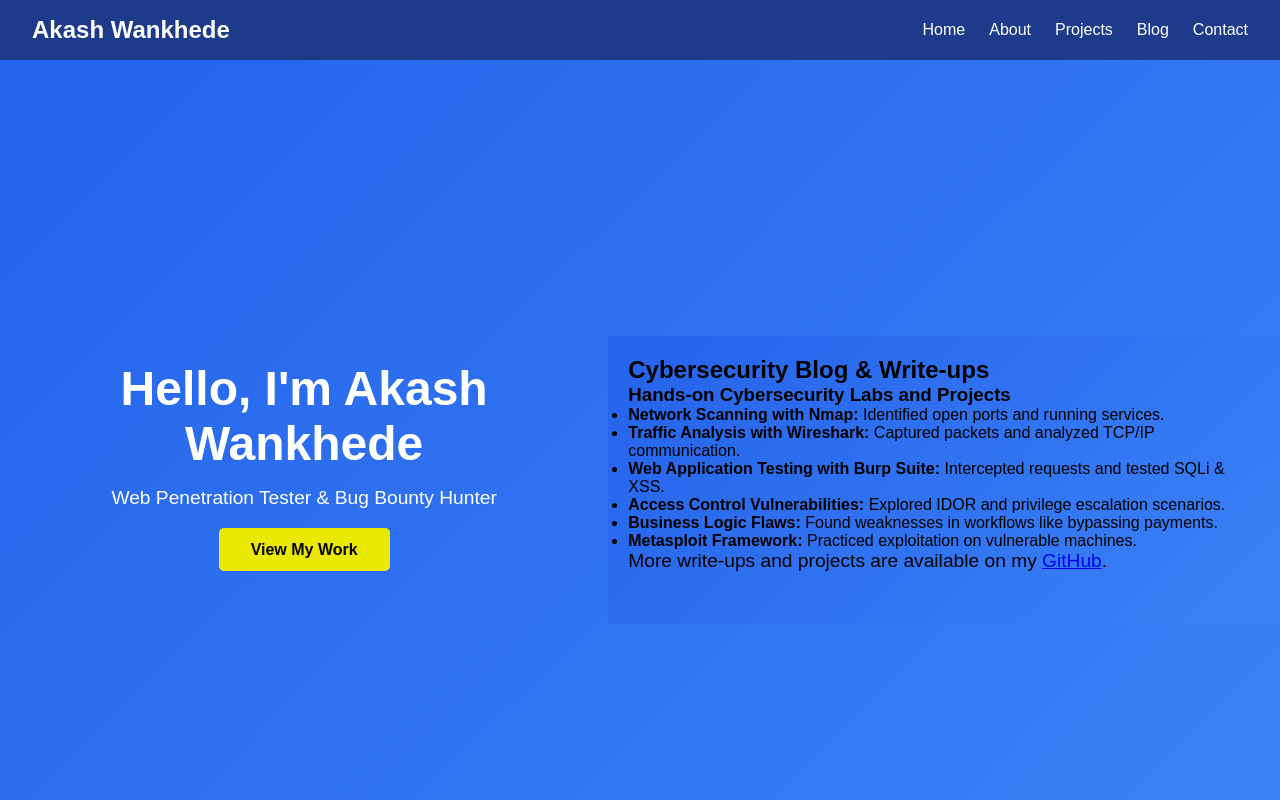
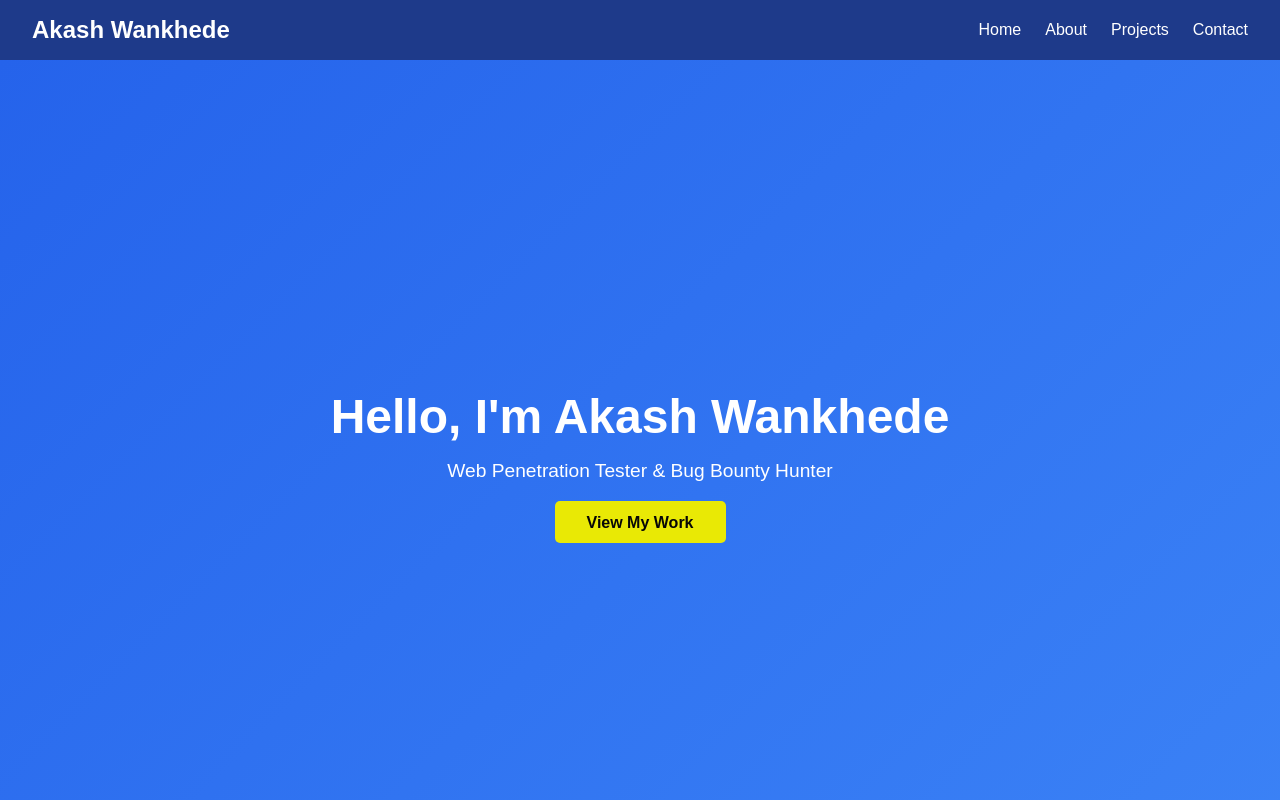
Before and after one commit to AKASH-00018/AKASH-00018.github.io, a plain HTML site: page index.html in a window 1280 px wide. Shown: the top 800 px of the page. Drawn offline with Linux system fonts and the light colour scheme.

Commit message:
Update index.html
Back original code

```diff
--- a/index.html
+++ b/index.html
@@ -1,5 +1,4 @@
-<!DOCTYPE html>
-<html lang="en">
+<!DOCTYPE html>  <html lang="en">
 <head>
     <meta charset="UTF-8">
     <meta name="viewport" content="width=device-width, initial-scale=1.0">
@@ -15,47 +14,25 @@
                 <li><a href="index.html">Home</a></li>
                 <li><a href="about.html">About</a></li>
                 <li><a href="projects.html">Projects</a></li>
-                <li><a href="#blog">Blog</a></li>
                 <li><a href="#contact">Contact</a></li>
             </ul>
             <div class="hamburger">
                 <div></div><div></div><div></div>
             </div>
         </nav>
-    </header>
-
-    <section class="hero">
+    </header>  <section class="hero">
     <div class="hero-text">
         <h1>Hello, I'm Akash Wankhede</h1>
         <p>Web Penetration Tester & Bug Bounty Hunter</p>
         <a href="projects.html" class="btn">View My Work</a>
     </div>
-
-        <!-- ===== Blog Section inside Hero ===== -->
-        <div id="blog" class="blog" style="color:black; text-align:left; margin-top:40px; padding:20px; background:inherit;">
-            <h2>Cybersecurity Blog & Write-ups</h2>
-            <article class="blog-post">
-                <h3>Hands-on Cybersecurity Labs and Projects</h3>
-                <ul>
-                    <li><b>Network Scanning with Nmap:</b> Identified open ports and running services.</li>
-                    <li><b>Traffic Analysis with Wireshark:</b> Captured packets and analyzed TCP/IP communication.</li>
-                    <li><b>Web Application Testing with Burp Suite:</b> Intercepted requests and tested SQLi & XSS.</li>
-                    <li><b>Access Control Vulnerabilities:</b> Explored IDOR and privilege escalation scenarios.</li>
-                    <li><b>Business Logic Flaws:</b> Found weaknesses in workflows like bypassing payments.</li>
-                    <li><b>Metasploit Framework:</b> Practiced exploitation on vulnerable machines.</li>
-                </ul>
-                <p>More write-ups and projects are available on my
-                   <a href="https://github.com/akashwankhede" target="_blank">GitHub</a>.
-                </p>
-            </article>
-        </div>
 </section>
 
 <footer id="contact">
-        <p>Contact me: <a href="mailto:akashwankhede8459@gmail.com">akashwankhede8459@gmail.com</a> |
-        <a href="https://linkedin.com/in/akashwankhede" target="_blank">LinkedIn</a> |
-        <a href="https://github.com/akashwankhede" target="_blank">GitHub</a></p>
+    <p>Contact me: <a href="mailto:akashwankhede8459@gmail.com">akashwankhede8459@gmail.com</a> | <a href="https://linkedin.com/in/akashwankhede" target="_blank">LinkedIn</a> | <a href="https://github.com/akashwankhede" target="_blank">GitHub</a></p>
     <p>&copy; 2025 Akash Wankhede</p>
 </footer>
+
 </body>
 </html>
+Add this blog in this code
```
Lines whose indentation alone changed are shown as unchanged.
